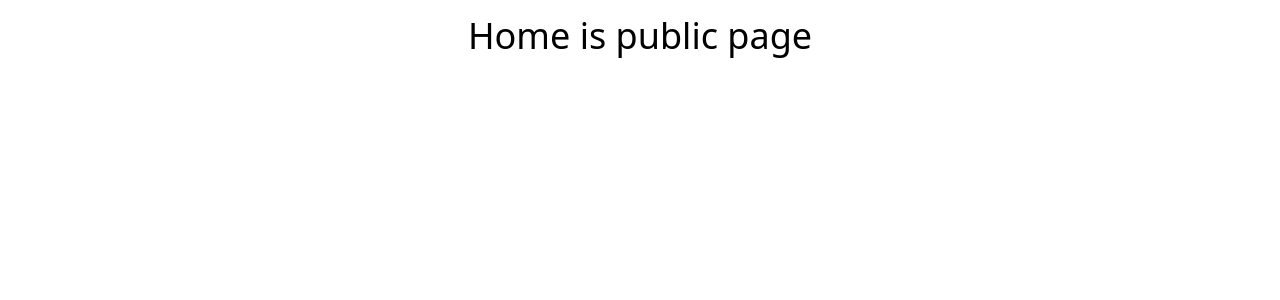
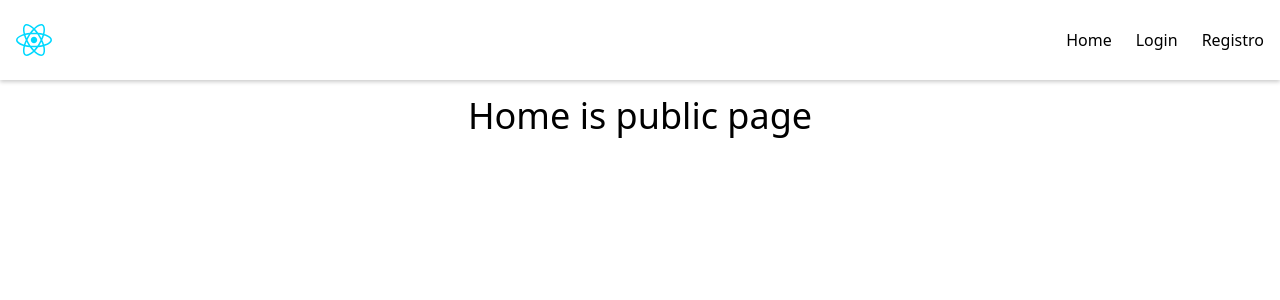
Before and after one commit to arthur790/kb-react-app, a React (Vite) app: page / in a window 1280 px wide. Shown: the top 300 px of the page. Built offline with nearby package versions, Linux system fonts and the light colour scheme; no server answers.

Commit message:
first configuration NavBar

```diff
--- /dev/null
+++ b/src/components/NavBar.jsx
@@ -0,0 +1,53 @@
+import { NavLink } from 'react-router-dom'
+import logo from '../assets/react.svg'
+
+const NavBar = () => {
+
+    return (
+        <div className="bg-white text-black
+         px-4   top-0 sticky     z-[100] shadow-nav-bar">
+
+            <header>
+
+                <nav className="flex h-20 items-center justify-between">
+
+                    <NavLink to="/" className="w-[40% max-w-[130px]">
+                        <img src={logo} className="block w-full" />
+                    </NavLink>
+
+                    <input type="checkbox" id="menu" className="peer/menu hidden" />
+
+                    <label htmlFor="menu"
+                    className="w-10 h-10 bg-open-menu bg-cover bg-center
+                     bg-green-color rounded-lg  cursor-pointer peer-checked/menu:bg-close-menu
+                     transition-all z-40 md:hidden"></label>
+
+                    <ul
+                    className="fixed inset-0 bg-menu-color
+                            px-[5%] grid gap-6
+                            auto-rows-max content-center justify-items-center clip-circle-0 peer-checked/menu:clip-circle-full
+                            transition-[clip-path] duration-500
+                            md:clip-circle-full md:relative md:grid-flow-col md:p-0 md:bg-transparent">
+                        <li>
+                            <NavLink to="/">Home</NavLink>
+                        </li>
+
+                        <li>
+                            <NavLink to="/login">Login</NavLink>
+                        </li>
+
+                        <li>
+                            <NavLink to="/register">Registro</NavLink>
+                        </li>
+                    </ul>
+
+                </nav>
+
+
+
+            </header>
+        </div>
+    )
+}
+
+export default NavBar
--- a/src/index.css
+++ b/src/index.css
@@ -1,3 +1,25 @@
 @tailwind base;
 @tailwind components;
 @tailwind utilities;
+
+
+@layer utilities{
+
+    .clip-circle-0{
+        clip-path: circle(0% at top right);
+    }
+
+    .clip-circle-full{
+        clip-path: circle(150% at top right);
+    }
+
+
+}
+
+body.fixed-menu {
+    overflow: hidden;
+}
+
+.shadow-nav-bar {
+    box-shadow: 0 2px 4px 0 rgba(0,0,0,.2);
+  }
--- a/src/layout/RootLayout.jsx
+++ b/src/layout/RootLayout.jsx
@@ -1,10 +1,12 @@
 import React from 'react'
 import UserContextProvider from "../context/UserContext";
 import { Outlet } from 'react-router-dom';
+import NavBar from '../components/NavBar';
 
 const RootLayout = () => {
     return (
         <UserContextProvider>
+            <NavBar />
             <Outlet />
         </UserContextProvider>
     );
--- a/tailwind.config.js
+++ b/tailwind.config.js
@@ -4,7 +4,19 @@ export default {
     "./index.html",,
     "./src/**/*.{html,js,jsx}"],
   theme: {
-    extend: {},
+    extend: {
+      colors:{
+        "green-color": "#27AE60",
+        "gray-color": '#828282',
+        "card-color": '#212121',
+        "color-background": '#171717',
+        "menu-color": "#172554"
+      },
+      backgroundImage: {
+        "open-menu": "url('./assets/menu.svg')",
+        "close-menu": "url('./assets/close.svg')"
+      }
+    },
   },
   plugins: [],
 }
```
Also changed, not shown: src/assets/close.svg (added), src/assets/menu.svg (added).
